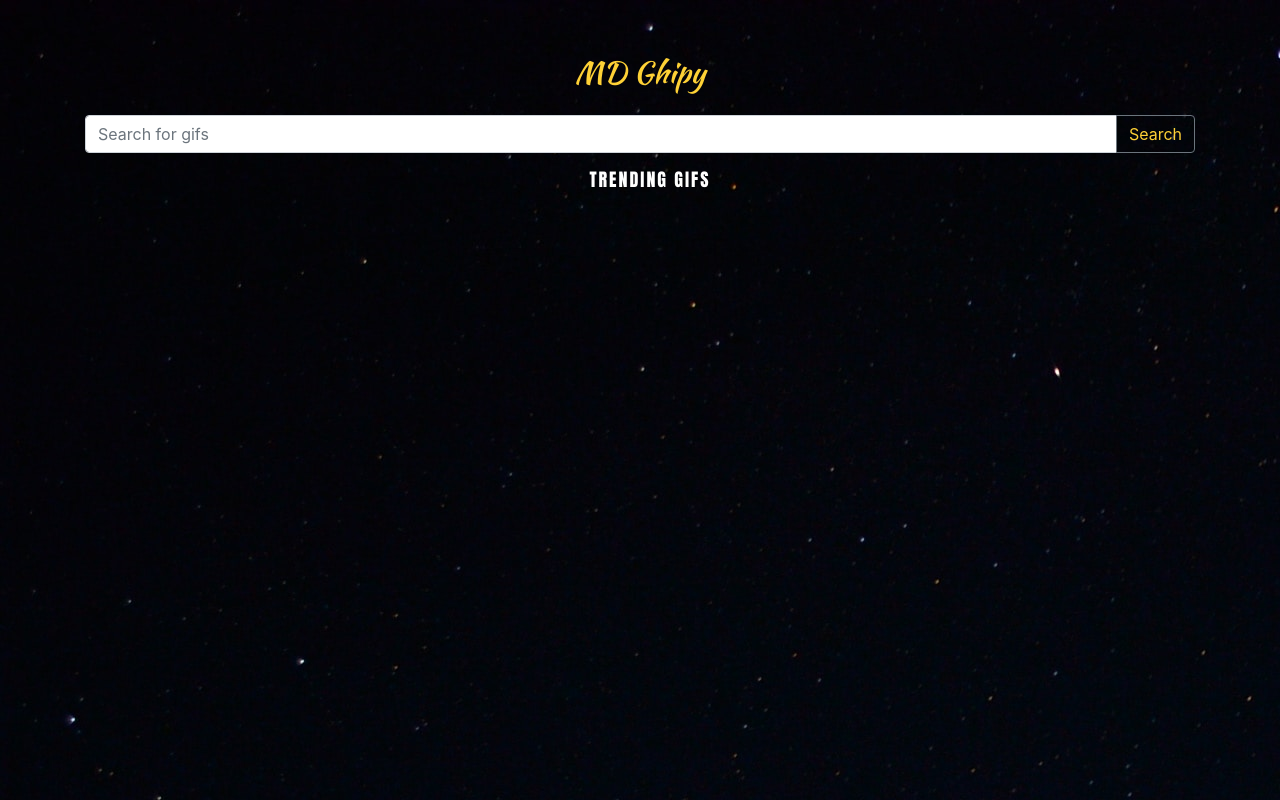
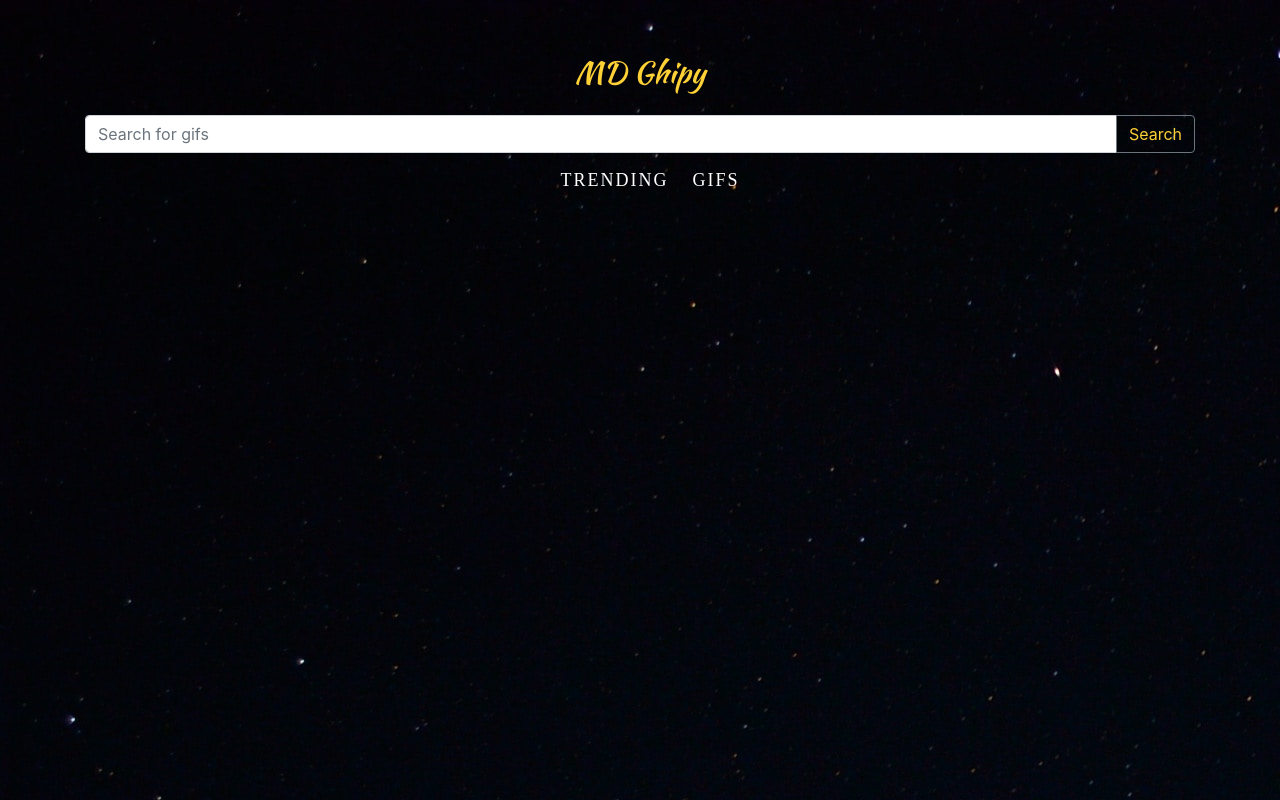
Before and after one commit to mdaf97/Ghipy-Proj, a plain HTML site: page index.html in a window 1280 px wide. Drawn offline with nearby package versions, Linux system fonts and the light colour scheme; no server answers; a web font is replaced by a local one.

Commit message:
Changed "Trending gifs" font family

```diff
--- a/app.css
+++ b/app.css
@@ -232,7 +232,7 @@ body{
 }
 
 #TrendingText {
-	font-family: Impact, Charcoal, sans-serif;
+	font-family: 'Noto Color Emoji';
 	font-size: 18px;
 	text-align: center;
 	letter-spacing: 2px;
```
Also changed, not shown: index.html (+1 -1 lines).
